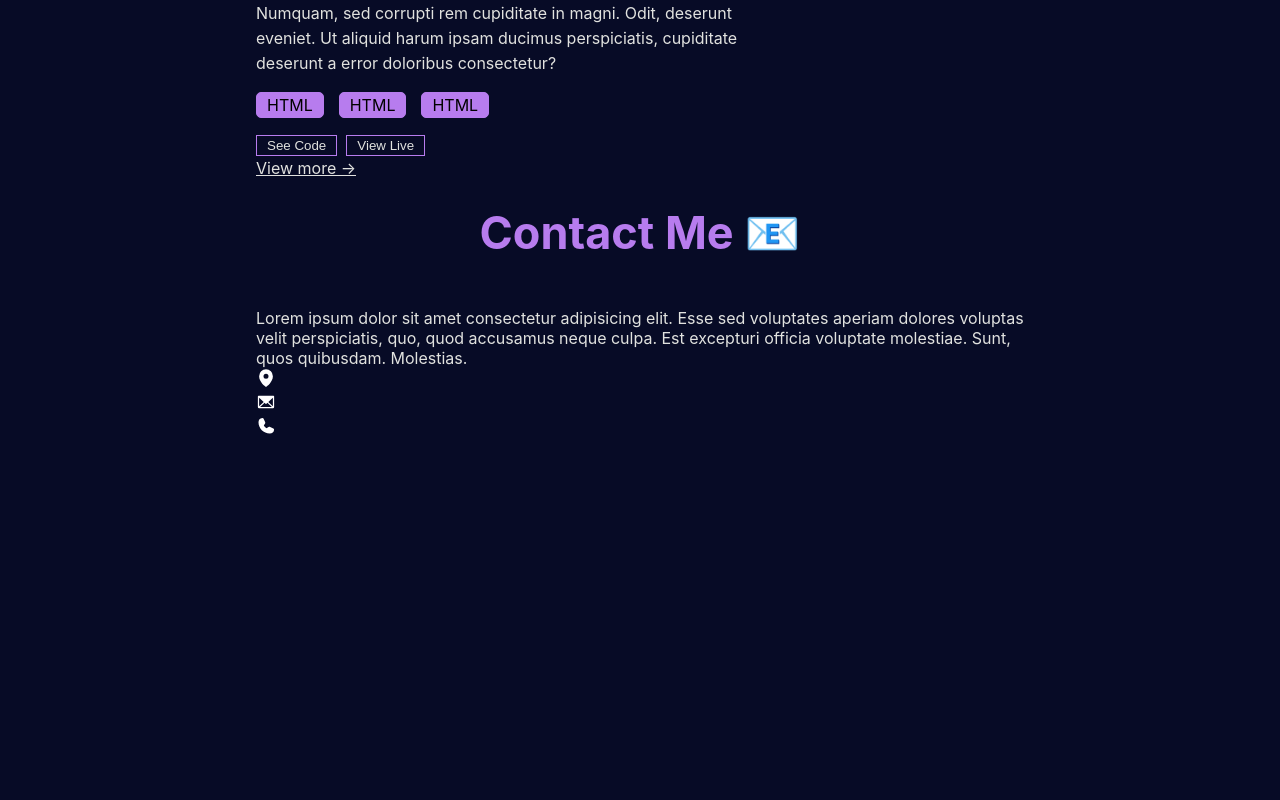
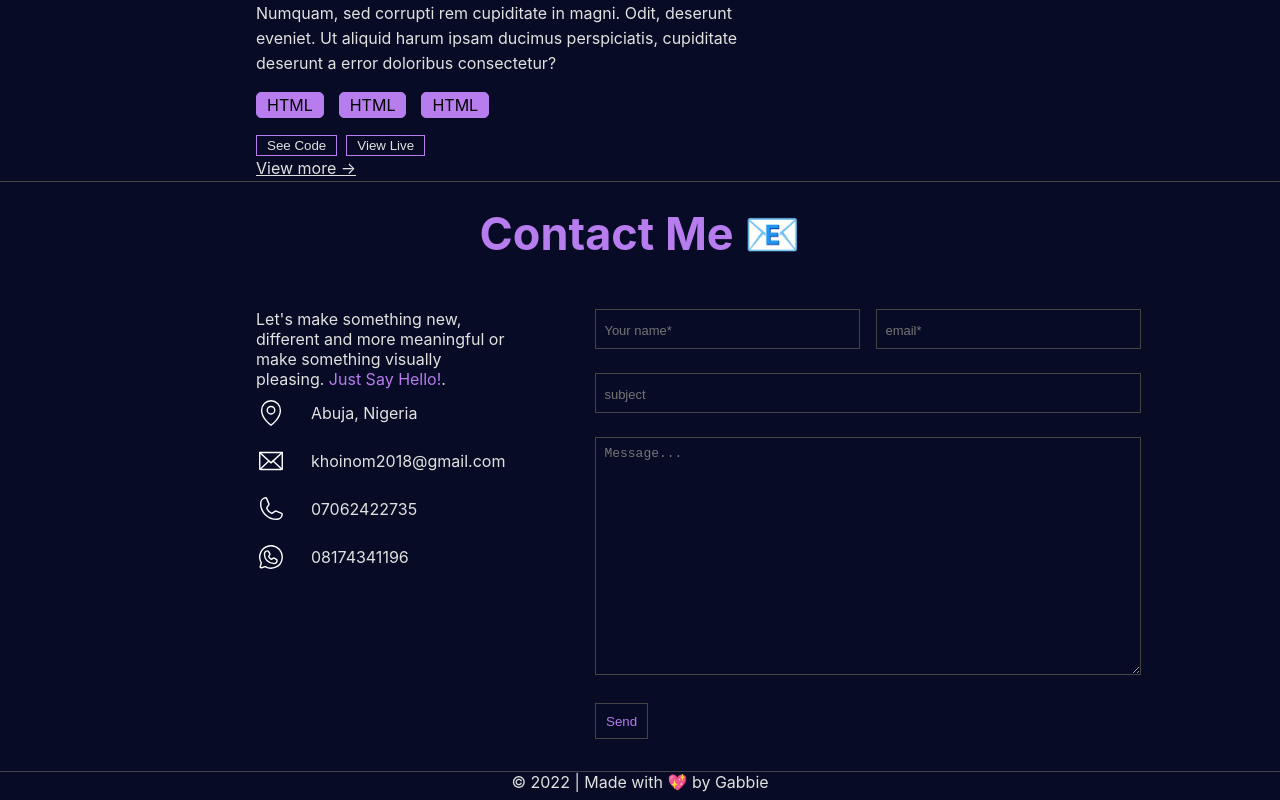
Before and after one commit to Gabbie99/Personal-portfolio, a React (Create React App) app: page / in a window 1280 px wide. Shown: the part 4530-5330 px from the top of the page. Before the commit the page ends 4970 px from the top, so only its background shows below. Built offline with nearby package versions, Linux system fonts and the light colour scheme.

Commit message:
chore: on the portfolio

```diff
--- a/src/components/contact/Contact.css
+++ b/src/components/contact/Contact.css
@@ -1,4 +1,7 @@
 .contact {
+    border-top: 1px solid #444;
+}
+.contact1 {
     width: 60%;
     margin: auto;
 }
@@ -12,3 +15,65 @@
 .contact-text p{
     color: #e1e2df;
 }
+#sp {
+    color: rgb(183, 124, 238);
+}
+.con-icon {
+    display: flex;
+    align-items: center;
+    gap: 25px;
+    line-height: 3rem;
+}
+.con-icon span, a {
+    color: #e1e2df;
+    text-decoration: none;
+}
+.contact2 {
+    display: flex;
+    gap: 90px;
+}
+.conform ul {
+    list-style: none;
+    display: flex;
+    flex-direction: column;
+    gap: 1.5rem;
+}
+.contact-list {
+    display: flex;
+    gap: 1rem;
+}
+.inp{
+    background-color:transparent;
+    border: 1px solid #444;
+    font-size: 1.2rem;
+    padding: .5rem;
+}
+.txt {
+    background-color:transparent;
+    border: 1px solid #444;
+    font-size: 1.2rem;
+    padding: .5rem;
+    width: 100%;
+}
+#context {
+    background-color:transparent;
+    border: 1px solid #444;
+    padding: .5rem;
+    font-size: 1.2rem;
+    width: 100%;
+}
+::placeholder {
+    font-size: 13px;
+}
+.conform button{
+    background: transparent;
+    border: 1px solid #444;
+    color: rgb(183, 124, 238);
+    padding: .6rem;
+}
+.foot {
+    text-align: center;
+    color: #e1e2df;
+    margin: 2rem auto .5rem auto;
+    border-top: 1px solid #444;
+}
--- a/src/components/contact/Contact.jsx
+++ b/src/components/contact/Contact.jsx
@@ -1,6 +1,6 @@
 import React from 'react'
 import './Contact.css'
-import { MapPin, Envelope, Phone} from 'phosphor-react'
+import { MapPin, Envelope, Phone, WhatsappLogo} from 'phosphor-react'
 
 function Contact() {
   return (
@@ -9,27 +9,55 @@ function Contact() {
           <h1>Contact Me &#128231;</h1>
             <div className="contact2">
                 <div className="contact-text">
-                    <p>Lorem ipsum dolor sit amet consectetur adipisicing elit. Esse sed voluptates aperiam dolores voluptas velit perspiciatis, quo, quod accusamus neque culpa. Est excepturi officia voluptate molestiae. Sunt, quos quibusdam. Molestias.</p>
-                    <div>
-                    <MapPin size={20} color="#ffffff" weight="fill" />
-                    <span></span>
+                    <p>Let's make something new, different and more meaningful or make something visually pleasing. <span id='sp'>Just Say Hello!</span>.</p>
+                    <div className='con-icon'>
+                    <MapPin size={30} color="#ffffff" weight="light" />
+                    <span>Abuja, Nigeria</span>
                     </div>
-                    <div>
-                    <Envelope size={20} color="#ffffff" weight="fill" />
-                    <span></span>
+                    <div className='con-icon'>
+                    <Envelope size={30} color="#ffffff" weight="light" />
+                    <span><a href='mailto:khoinom2018@gmail.com'>khoinom2018@gmail.com</a></span>
                     </div>
-                    <div>
-                    <Phone size={20} color="#ffffff" weight="fill" />
-                    <span></span>
+                    <div className='con-icon'>
+                    <Phone size={30} color="#ffffff" weight="light" />
+                    <span><a href="tel:+2347062422735">07062422735</a></span>
+                    </div>
+                    <div className='con-icon'>
+                    <WhatsappLogo size={30} color="#ffffff" weight="light" />
+                    <span><a href="https://wa.me/+2348174341196">08174341196</a></span>
                     </div>
                 </div>
                 <div className="contact-inp">
-                  <form action="">
-
+                  <form action="" className='conform'>
+                    <ul>
+                      <div className="contact-list">
+                        <li>
+                          <input type="text" placeholder='Your name*' name='form_name' className='inp' required />
+                        </li>
+                        <li>
+                          <input type="text" placeholder='email*' name='email' className='inp' required />
+                        </li>
+                      </div>
+                      <li>
+                        <input type="text" placeholder='subject' name='text' className='txt' />
+                      </li>
+                      <li>
+                        <textarea name="message" id="context" cols="30" rows="10" placeholder='Message...' />
+                      </li>
+                      <li>
+                        <button type='submit'>Send</button>
+                      </li>
+                    </ul>
                   </form>
                 </div>
             </div>
+
         </div>
+        <footer>
+          <div className="foot">
+            <p>&copy; 2022 | Made with &#128150; by Gabbie</p>
+          </div>
+        </footer>
     </div>
   )
 }
```
